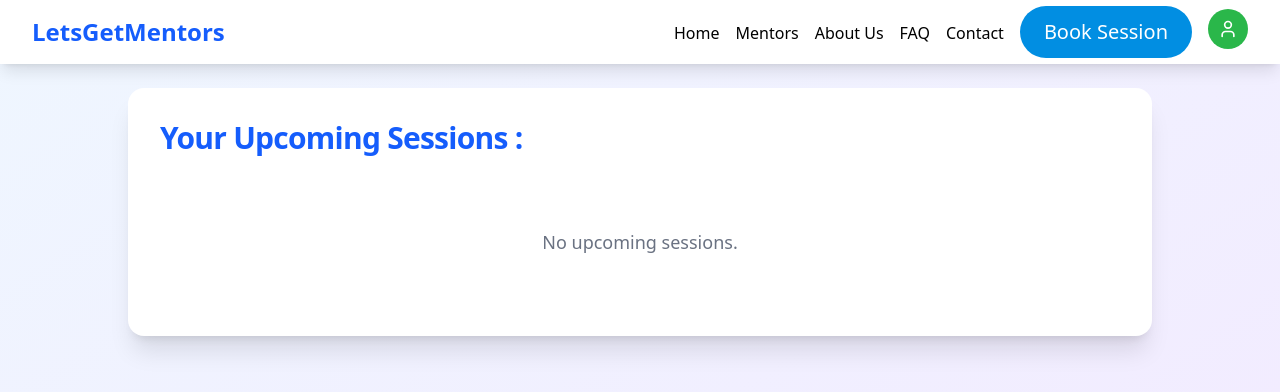
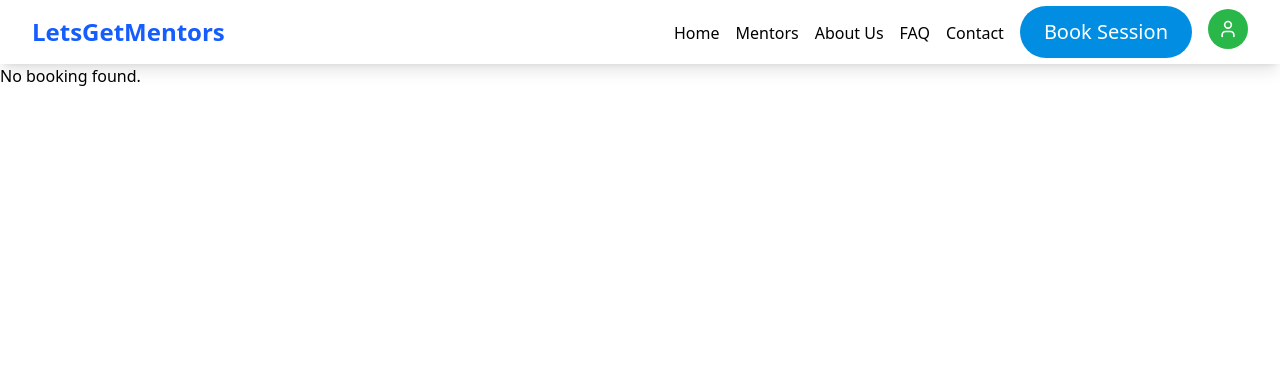
Before and after one commit to pulkit131/Mentorship_v1.0, a React (Vite) app: page /myDashboard in a window 1280 px wide. Shown: the top 392 px of the page. Built offline with nearby package versions, Linux system fonts and the light colour scheme.

Commit message:
feat:dashboard updated

```diff
--- a/src/Dashboard/Bookings.jsx
+++ b/src/Dashboard/Bookings.jsx
@@ -1,44 +1,27 @@
-import React, { useEffect } from "react";
-import { useSessionStore } from "../store/useSessionStore";
-import BookingCard from "./UserBookingCard";
+import { useEffect } from 'react';
+import { useBookingStore } from '../store/useBookingStore';
+import BookingCard from './BookingCard';
 
-const Dashboard = () => {
-  const userEmail = localStorage.getItem("userEmail");
+const MyBookings = () => {
+  const email = localStorage.getItem('userEmail');
 
-  const { sessions, isLoading, getSessionsByUser } = useSessionStore();
+  const { booking, getBookingByUser, isLoading } = useBookingStore();
 
   useEffect(() => {
-    if (userEmail) {
-      getSessionsByUser(userEmail);
+    if (email) {
+      getBookingByUser(email);
     }
-  }, [userEmail]);
+  }, [email]);
+
+  if (isLoading) return <p>Loading your booking...</p>;
+
+  if (!booking) return <p>No booking found.</p>;
 
   return (
-    <div className="min-w-screen min-h-screen bg-gradient-to-br from-blue-50 to-purple-100 p-6 flex flex-col items-center">
-      <div className="w-full max-w-5xl bg-white rounded-2xl shadow-xl p-8">
-        <h1 className="text-3xl font-bold text-blue-600 mb-6 tracking-tight">
-          Your Upcoming Sessions :
-        </h1>
-
-        {isLoading ? (
-          <p className="text-lg text-gray-500">Loading...</p>
-        ) : sessions.length === 0 ? (
-          <div className="w-full flex flex-col items-center justify-center py-12">
-            <p className="text-lg text-gray-500">No upcoming sessions.</p>
-          </div>
-        ) : (
-          <div className="flex flex-col md:flex-row flex-wrap gap-6">
-            {sessions.map((session) => (
-              <BookingCard
-                key={session.id}
-                name={session.mentor}
-              />
-            ))}
-          </div>
-        )}
-      </div>
+    <div className="flex justify-center mt-6">
+      <BookingCard name={booking.mentor} />
     </div>
   );
 };
 
-export default Dashboard;
+export default MyBookings;
--- /dev/null
+++ b/src/store/useBookingStore.js
@@ -0,0 +1,33 @@
+import { create } from 'zustand';
+import { axiosInstance } from '../lib/axios';
+import toast from 'react-hot-toast';
+
+export const useBookingStore = create((set) => ({
+  isLoading: false,
+  booking: null,
+
+  createBooking: async (data) => {
+    set({ isLoading: true });
+    try {
+      const res = await axiosInstance.post('/bookings', data);
+      toast.success(res.data.message || 'Booking created successfully');
+      set({ booking: res.data.booking });
+    } catch (error) {
+      toast.error(error?.response?.data?.error || 'Failed to create booking');
+    } finally {
+      set({ isLoading: false });
+    }
+  },
+
+  getBookingByUser: async (email) => {
+    set({ isLoading: true });
+    try {
+      const res = await axiosInstance.get(`/bookings/user/${email}`);
+      set({ booking: res.data });
+    } catch (error) {
+      toast.error(error?.response?.data?.error || 'Failed to fetch booking');
+    } finally {
+      set({ isLoading: false });
+    }
+  },
+}));
```
